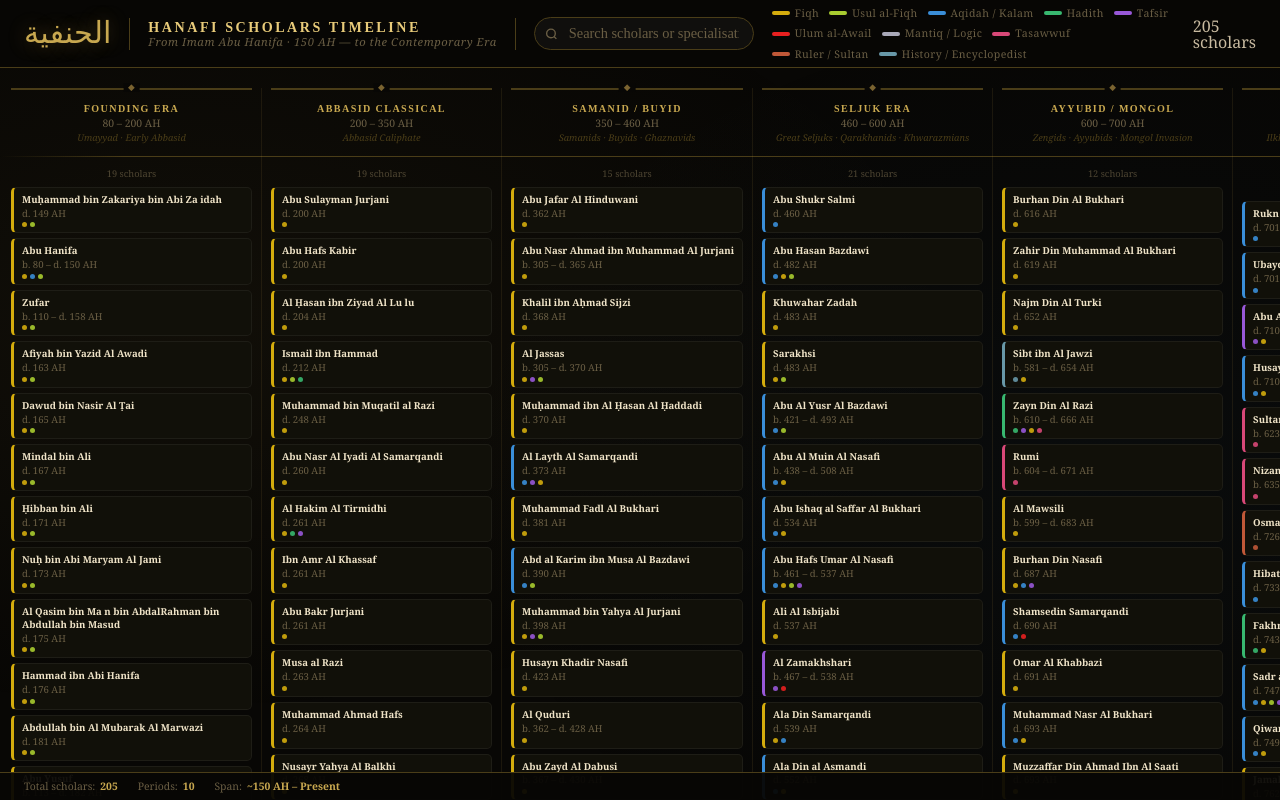
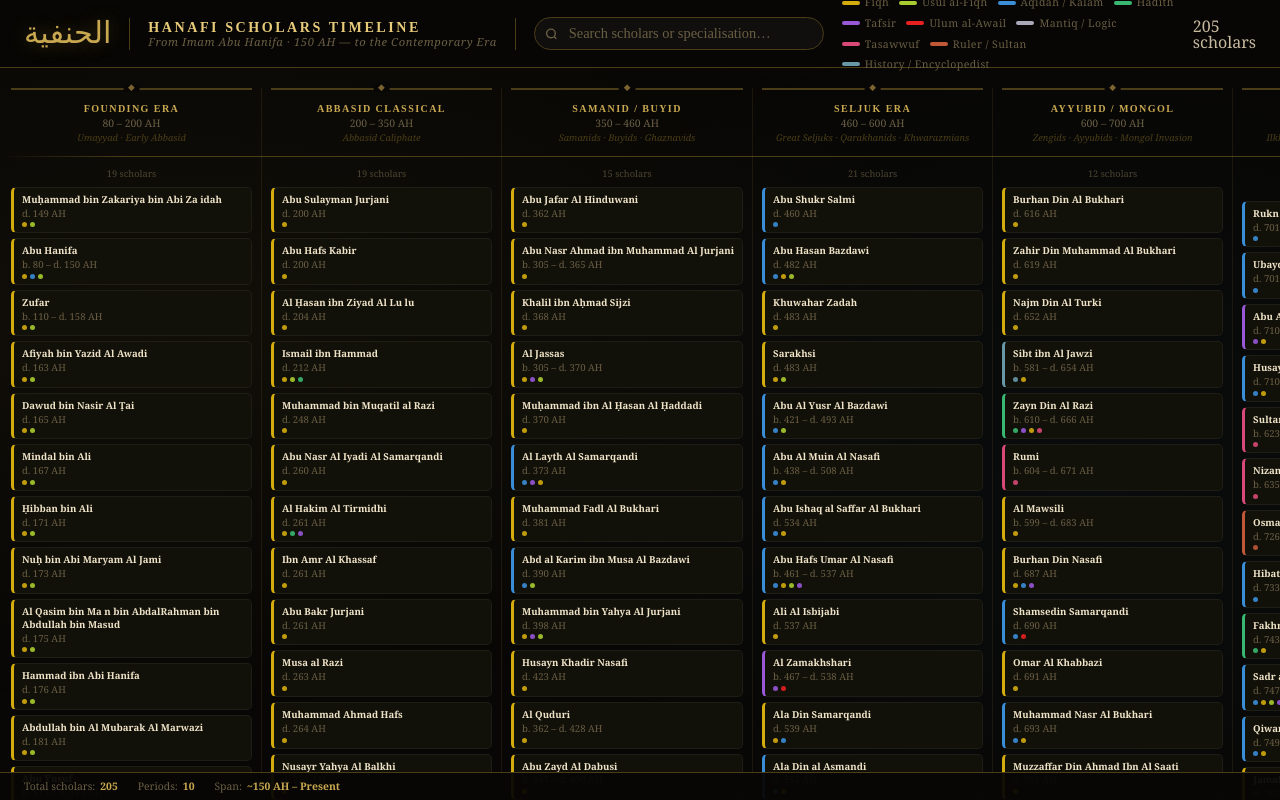
Before and after one commit to masuddr/hanafiyyah-timeline, a Vue app: page / in a window 1280 px wide. Built offline with nearby package versions, Linux system fonts and the light colour scheme.

Commit message:
'update'

```diff
--- a/src/assets/main.css
+++ b/src/assets/main.css
@@ -115,7 +115,7 @@ header {
 .search-wrap {
   position: relative;
   flex-shrink: 0;
-  width: 220px;
+  width: 290px;
 }
 
 .search-wrap svg {
```
